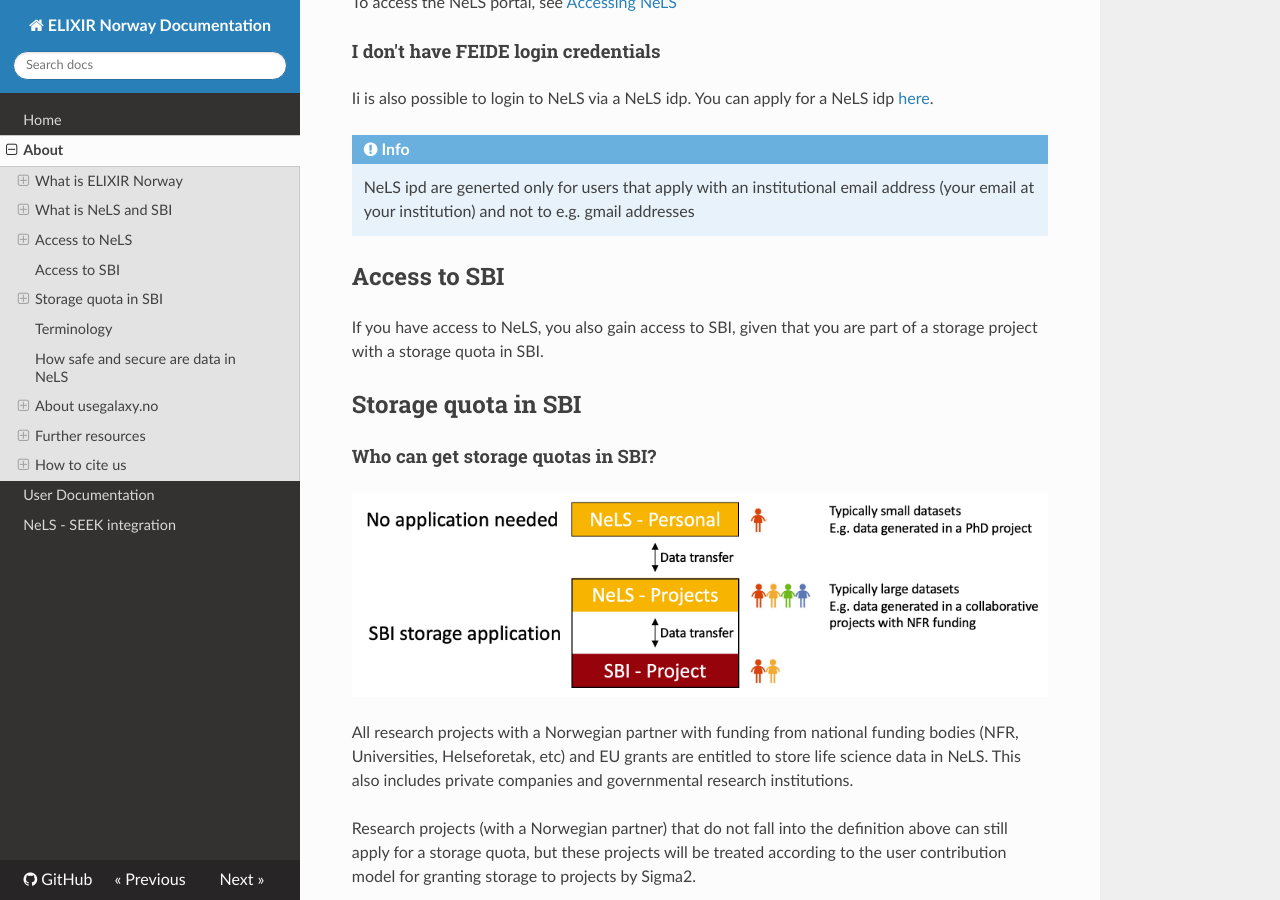
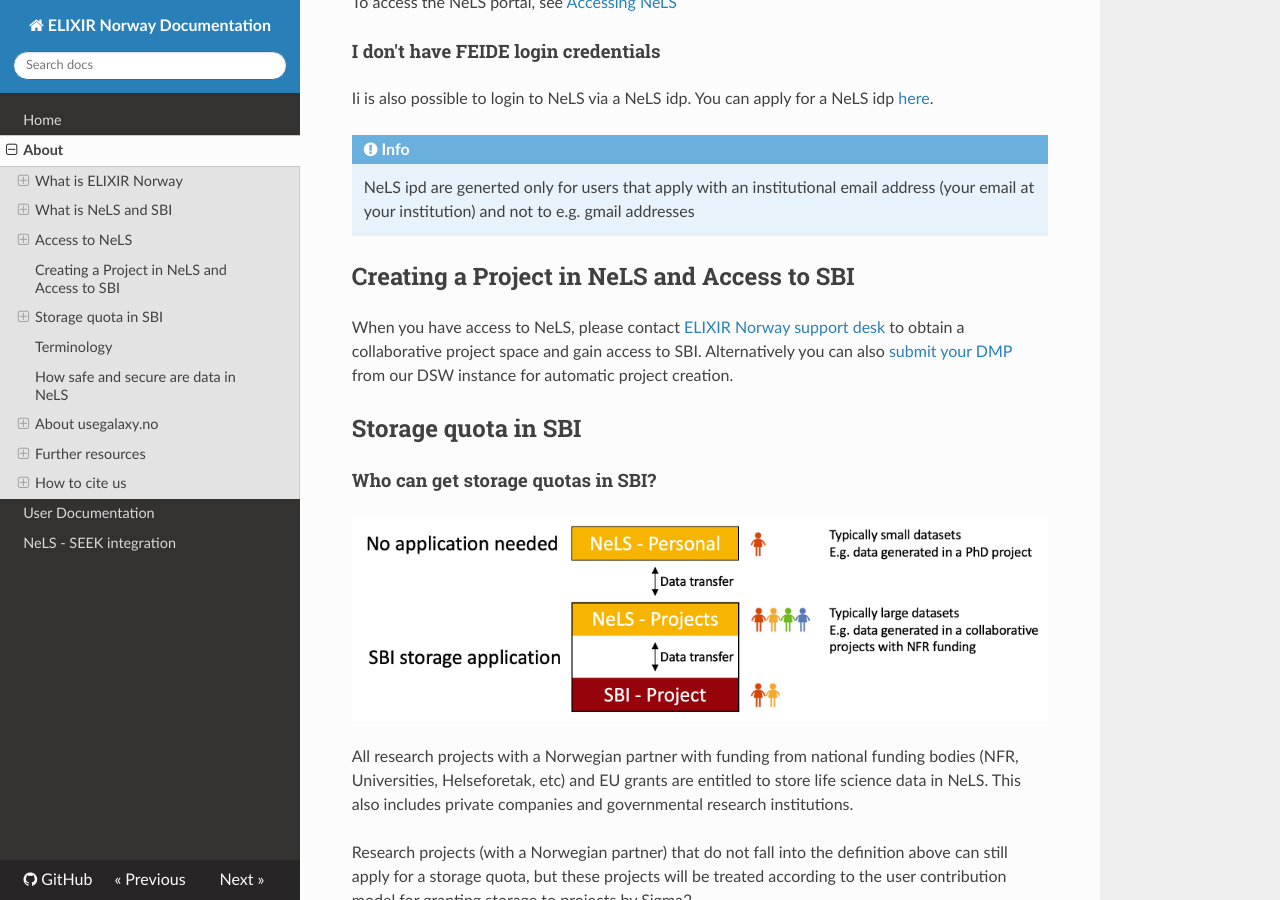
Before and after one commit to elixir-no-nels/nels-docs, an MkDocs documentation site: the page built from docs/about.md, in a window 1280 px wide and 900 px high, scrolled down 2493 px. Built offline with MkDocs 1.6.1, drawn with Linux system fonts in a browser that asks for light colours; nearby versions of some CDN libraries.

Commit message:
Revise project creation instructions for NeLS and SBI
Updated the section on project creation in NeLS and access to SBI.

```diff
--- a/docs/about.md
+++ b/docs/about.md
@@ -62,8 +62,9 @@
 
      NeLS ipd are generted only for users that apply with an institutional email address (your email at your institution) and not to e.g. gmail addresses
 
-## Access to SBI
-If you have access to NeLS, you also gain access to SBI, given that you are part of a storage project with a storage quota in SBI.
+## Creating a Project in NeLS and Access to SBI
+When you have access to NeLS, please contact [ELIXIR Norway support desk](mailto:support@elixir.no?subject=New NeLS project) to obtain a collaborative project space and gain access to SBI.
+Alternatively you can also [submit your DMP](integrations.html#data-stewardship-wizard) from our DSW instance for automatic project creation.
 
 ## Storage quota in SBI
 #### Who can get storage quotas in SBI?
```
